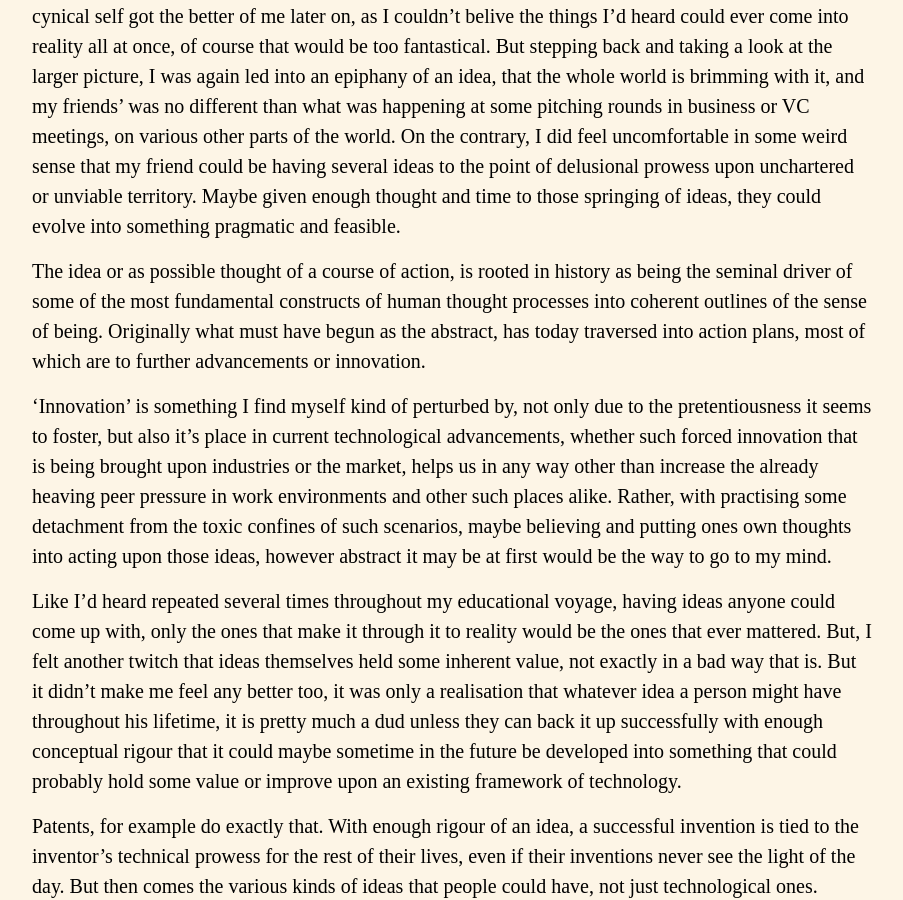
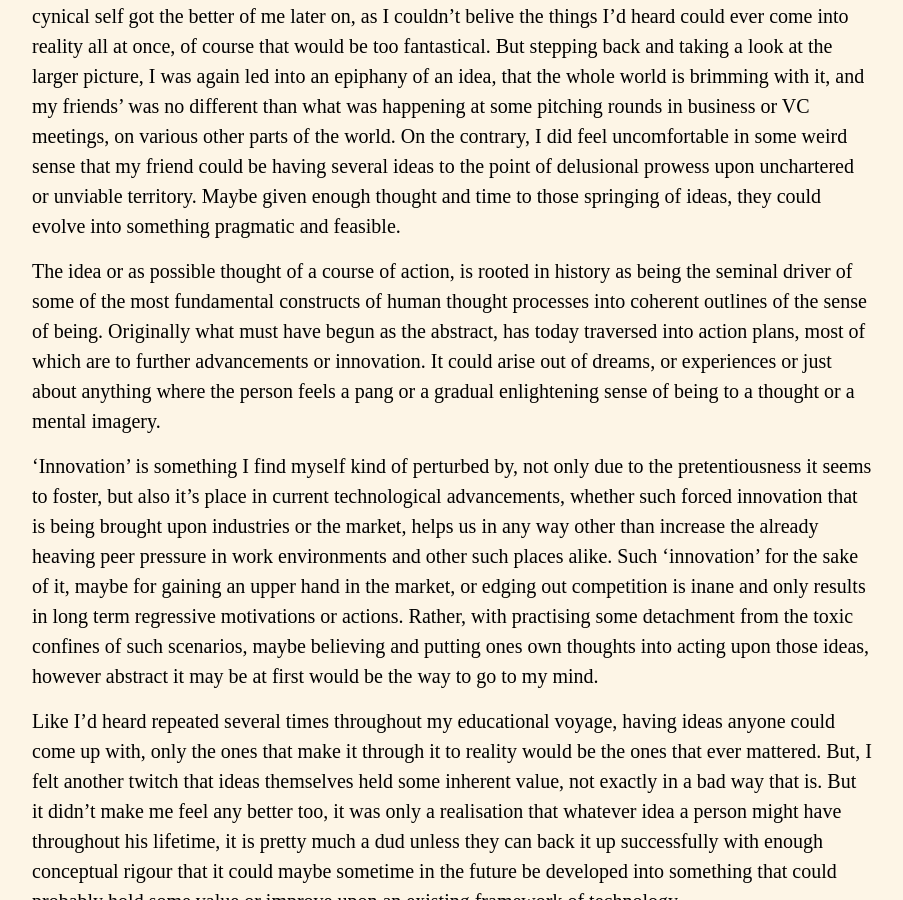
Before and after one commit to abvr/abvr.github.io, a Jekyll site: the page built from _posts/2019-09-02-idea.md, in a window 1280 px wide and 900 px high, scrolled down 425 px. Shown: the whole window, without its empty margins (188-1091 px from the left). Built offline with Jekyll 4.4.1, drawn with Linux system fonts in a browser that asks for light colours.

Commit message:
Update 2019-09-02-idea.md

```diff
--- a/_posts/2019-09-02-idea.md
+++ b/_posts/2019-09-02-idea.md
@@ -13,9 +13,9 @@
 But stepping back and taking a look at the larger picture, I was again led into an epiphany of an idea, that the whole world is brimming with it,
 and my friends' was no different than what was happening at some pitching rounds in business or VC meetings, on various other parts of the world. On the contrary, I did feel uncomfortable in some weird sense that my friend could be having several ideas to the point of delusional prowess upon unchartered or unviable territory. Maybe given enough thought and time to those springing of ideas, they could evolve into something pragmatic and feasible.
 
-The idea or as possible thought of a course of action, is rooted in history as being the seminal driver of some of the most fundamental constructs of human thought processes into coherent outlines of the sense of being. Originally what must have begun as the abstract, has today traversed into action plans, most of which are to further advancements or innovation.
+The idea or as possible thought of a course of action, is rooted in history as being the seminal driver of some of the most fundamental constructs of human thought processes into coherent outlines of the sense of being. Originally what must have begun as the abstract, has today traversed into action plans, most of which are to further advancements or innovation. It could arise out of dreams, or experiences or just about anything where the person feels a pang or a gradual enlightening sense of being to a thought or a mental imagery.
 
-'Innovation' is something I find myself kind of perturbed by, not only due to the pretentiousness it seems to foster, but also it's place in current technological advancements, whether such forced innovation that is being brought upon industries or the market, helps us in any way other than increase the already heaving peer pressure in work environments and other such places alike. Rather, with practising some detachment from the toxic confines of such scenarios, maybe believing and putting ones own thoughts into acting upon those ideas, however abstract it may be at first would be the way to go to my mind.
+'Innovation' is something I find myself kind of perturbed by, not only due to the pretentiousness it seems to foster, but also it's place in current technological advancements, whether such forced innovation that is being brought upon industries or the market, helps us in any way other than increase the already heaving peer pressure in work environments and other such places alike. Such 'innovation' for the sake of it, maybe for gaining an upper hand in the market, or edging out competition is inane and only results in long term regressive motivations or actions. Rather, with practising some detachment from the toxic confines of such scenarios, maybe believing and putting ones own thoughts into acting upon those ideas, however abstract it may be at first would be the way to go to my mind.
 
 Like I'd heard repeated several times throughout my educational voyage, having ideas anyone could come up with, only the ones that make it
 through it to reality would be the ones that ever mattered. But, I felt another twitch that ideas themselves held some inherent value, not exactly in a bad way that is. But it didn't make me feel any better too, it was only a realisation that whatever idea a person might have throughout his lifetime, it is pretty much a dud unless they can back it up successfully with enough conceptual rigour that it could maybe sometime in the future be developed into something that could probably hold some value or improve upon an existing framework of technology.
```
